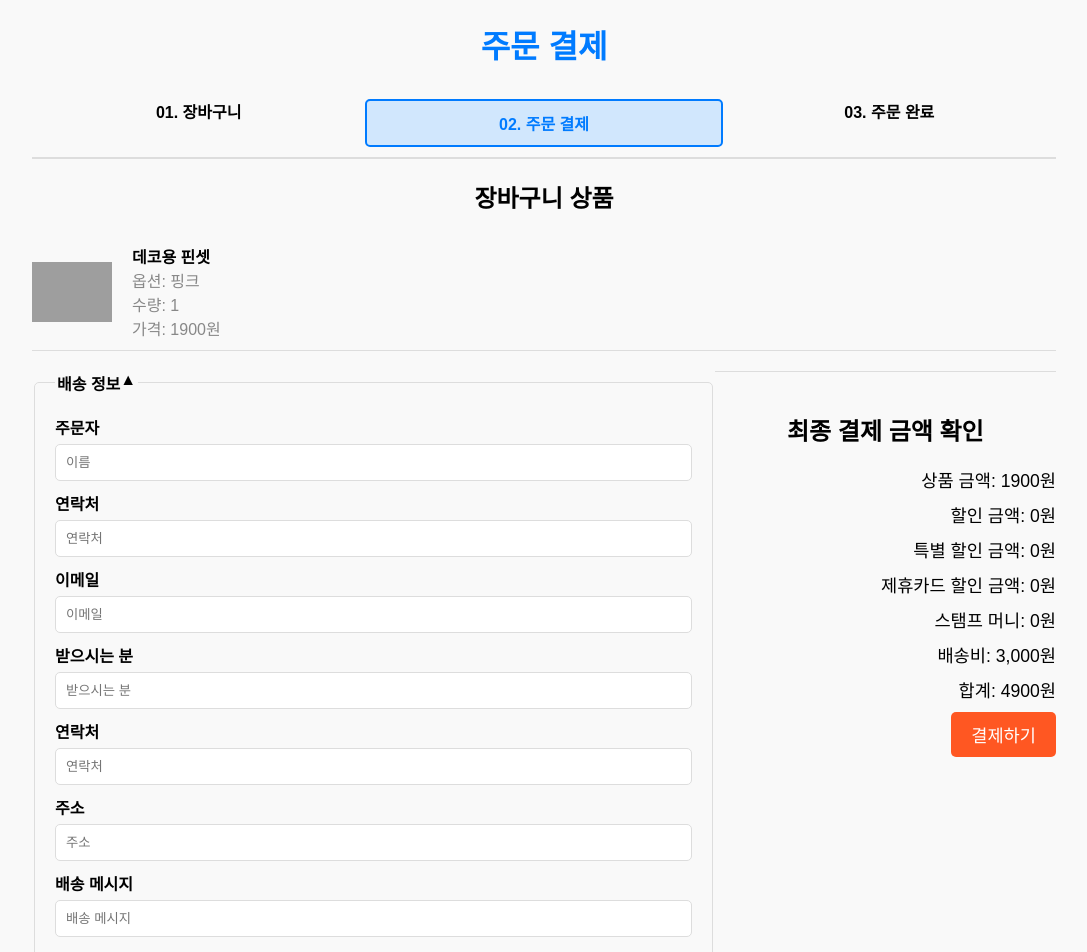
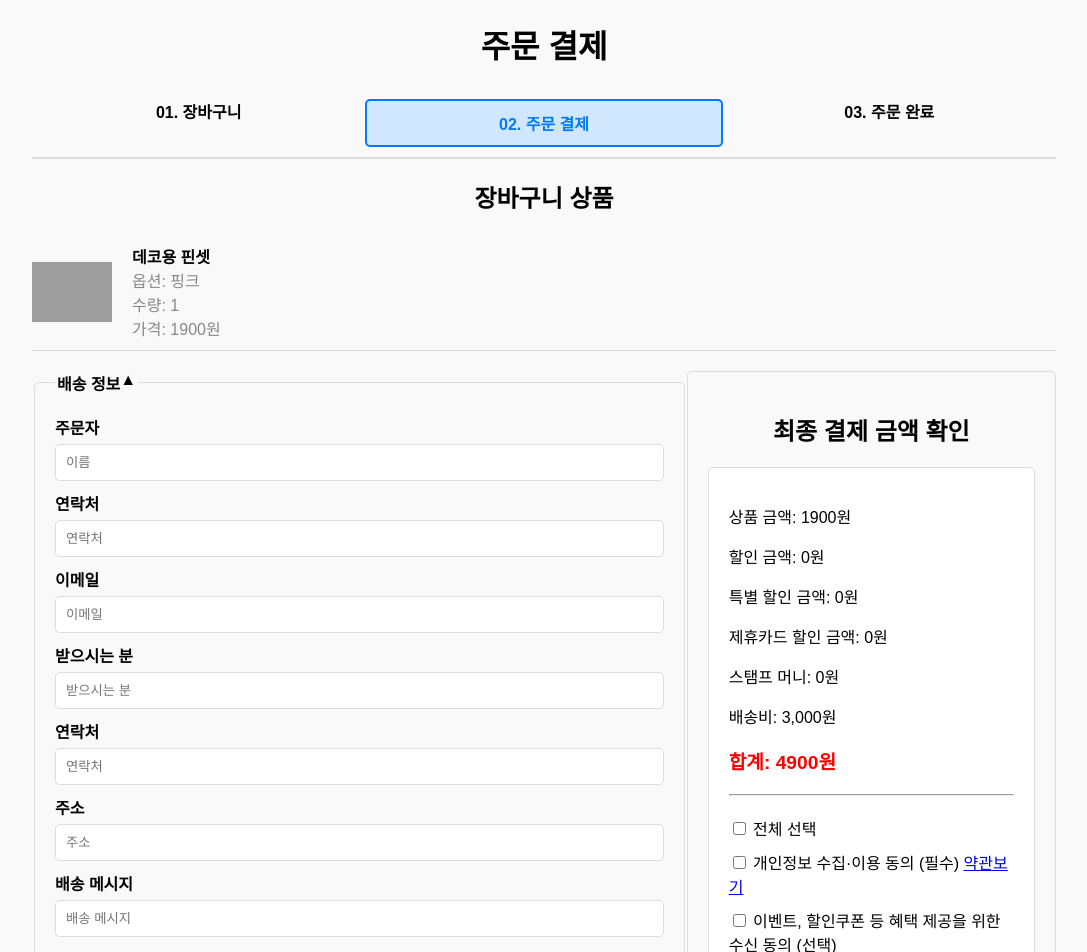
Before and after one commit to Chaerini/Moble_Goods, a React (Create React App) app in the folder client/: page /Order in a window 1280 px wide. Shown: the top 952 px of the page, without its empty margins (96-1183 px from the left). Built offline with nearby package versions, Linux system fonts and the light colour scheme; grey boxes are pictures that could not be loaded.

Commit message:
코드변경

```diff
--- a/client/src/pages/cart/Cart.css
+++ b/client/src/pages/cart/Cart.css
@@ -3,7 +3,7 @@
   margin: auto;
 }
 
-h1 {
+.cart-container h1 {
   text-align: center;
 }
 
--- a/client/src/pages/order/Order.css
+++ b/client/src/pages/order/Order.css
@@ -3,7 +3,7 @@
   margin: auto;
 }
 
-h1 {
+.order-container h1 {
   text-align: center;
 }
 
@@ -143,22 +143,41 @@ h1 {
 
 .order-summary {
   flex: 1;
-  text-align: right;
-  border-top: 1px solid #ddd;
-  padding-top: 20px;
+  padding: 20px;
+  border: 1px solid #ddd;
+  border-radius: 5px;
+  background-color: #f9f9f9;
 }
 
 .order-summary h2 {
   margin-bottom: 20px;
 }
 
-.order-summary p {
-  margin-bottom: 10px;
-  font-size: 1.1em;
+.summary-content {
+  border: 1px solid #ddd;
+  padding: 20px;
+  border-radius: 5px;
+  background-color: white;
 }
 
-.order-summary button {
-  padding: 10px 20px;
+.summary-total {
+  font-weight: bold;
+  color: red;
+  font-size: 1.2em;
+}
+
+.terms {
+  margin: 20px 0;
+}
+
+.terms label {
+  display: block;
+  margin-bottom: 10px;
+}
+
+.submit-button {
+  width: 100%;
+  padding: 10px 0;
   background-color: #ff5722;
   color: #fff;
   border: none;
@@ -166,6 +185,6 @@ h1 {
   font-size: 1.1em;
 }
 
-.order-summary button:hover {
+.submit-button:hover {
   background-color: #e64a19;
 }
--- a/client/src/pages/order/Order.jsx
+++ b/client/src/pages/order/Order.jsx
@@ -234,14 +234,22 @@ function Order() {
           </div>
           <div className="order-summary">
             <h2>최종 결제 금액 확인</h2>
+            <div className="summary-content">
               <p>상품 금액: {cartItems.reduce((total, item) => total + item.price * item.quantity, 0)}원</p>
               <p>할인 금액: 0원</p>
               <p>특별 할인 금액: 0원</p>
               <p>제휴카드 할인 금액: 0원</p>
               <p>스탬프 머니: 0원</p>
               <p>배송비: 3,000원</p>
-            <p>합계: {cartItems.reduce((total, item) => total + item.price * item.quantity, 0) + 3000}원</p>
-            <button onClick={handleSubmit}>결제하기</button>
+              <p className="summary-total">합계: {cartItems.reduce((total, item) => total + item.price * item.quantity, 0) + 3000}원</p>
+              <hr />
+              <div className="terms">
+                <label><input type="checkbox" /> 전체 선택</label>
+                <label><input type="checkbox" /> 개인정보 수집·이용 동의 (필수) <a href="#">약관보기</a></label>
+                <label><input type="checkbox" /> 이벤트, 할인쿠폰 등 혜택 제공을 위한 수신 동의 (선택)</label>
+              </div>
+              <button className="submit-button" onClick={handleSubmit}>결제하기</button>
+            </div>
           </div>
         </div>
       </div>
--- a/client/src/pages/order/OrderComplete.css
+++ b/client/src/pages/order/OrderComplete.css
@@ -8,16 +8,16 @@
     border-radius: 5px;
   }
 
-  h1 {
+  .order-complete-container h1 {
     color: #007bff;
   }
 
-  p {
+  .order-complete-container p {
     margin: 10px 0;
     font-size: 1.2em;
   }
 
-  button {
+  .order-complete-container button {
     padding: 10px 20px;
     background-color: #007bff;
     color: white;
@@ -27,6 +27,6 @@
     border-radius: 5px;
   }
 
-  button:hover {
+  .order-complete-container button:hover {
     background-color: #0056b3;
   }
```
Also changed, not shown: client/src/pages/review/reviewWrite.css (added), client/src/pages/review/reviewWrite.jsx (added). Lines whose indentation alone changed are shown as unchanged.
